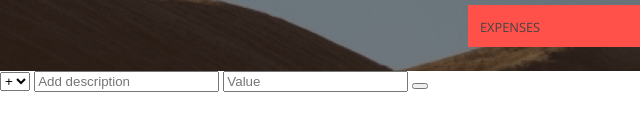
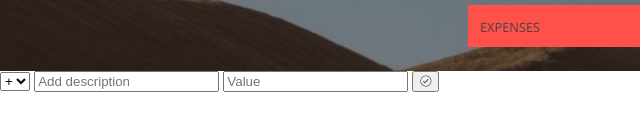
Before and after one commit to Tanuj-Choudhary/Budget-App, a plain HTML site: page index.html in a window 1280 px wide. Shown: the part 249-380 px from the top of the page, 0-640 px from the left. Drawn offline with nearby package versions, Linux system fonts and the light colour scheme; files whose address does not match are found by name.

Commit message:
adding icons link to head

```diff
--- a/index.html
+++ b/index.html
@@ -4,6 +4,7 @@
 	<meta charset="UTF-8">
 	<link href="https://fonts.googleapis.com/css?family=Open+Sans:100,300,400,600" rel="stylesheet" type="text/css"> <!-----font----->
 	<link type="text/css" rel="stylesheet" href="C:/Users/abc/projects/Budget-App/resources/css/style.css"> <!-----css file----->
+	<link href="http://code.ionicframework.com/ionicons/2.0.1/css/ionicons.min.css" rel="stylesheet" type="text/css"> <!------Icons------>
 	<title>Budget-App</title>
 </head>
 <body>
```
